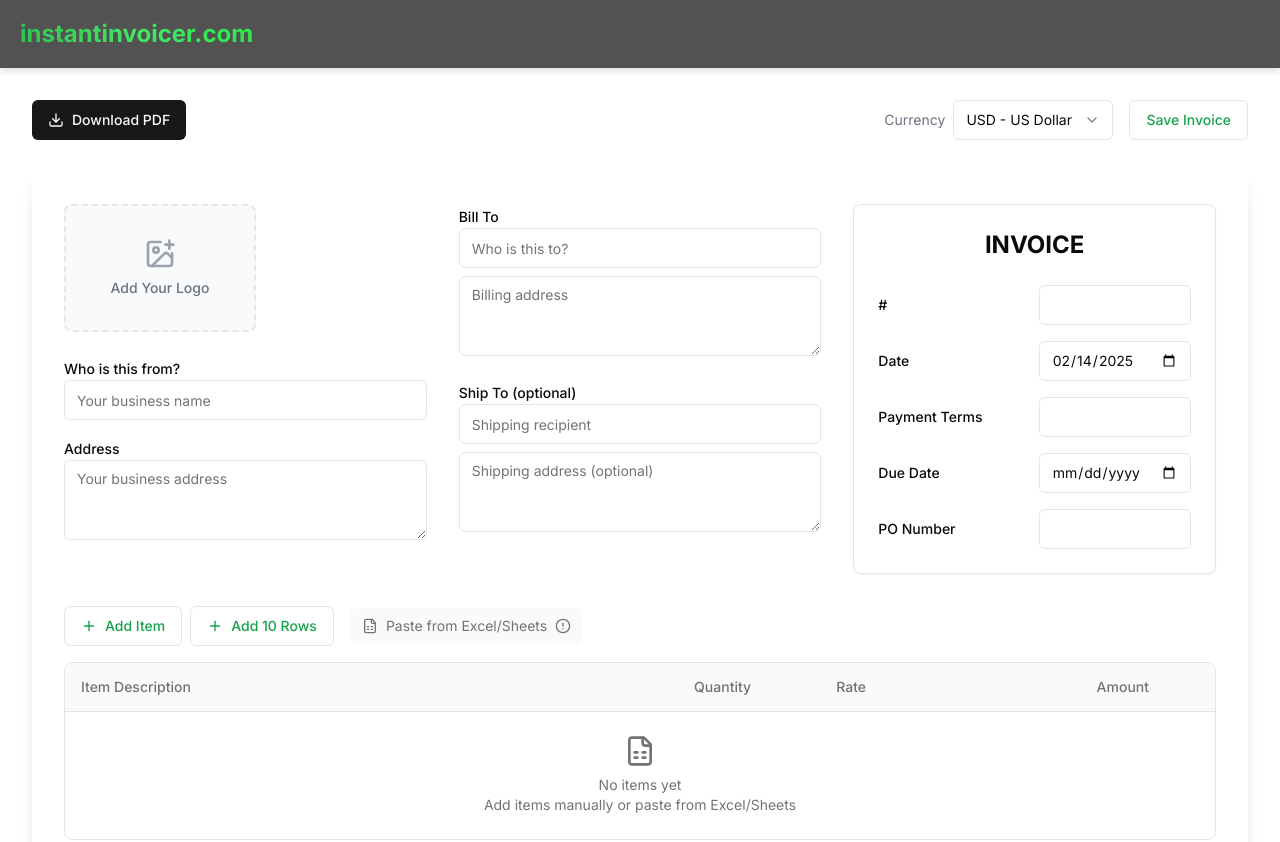
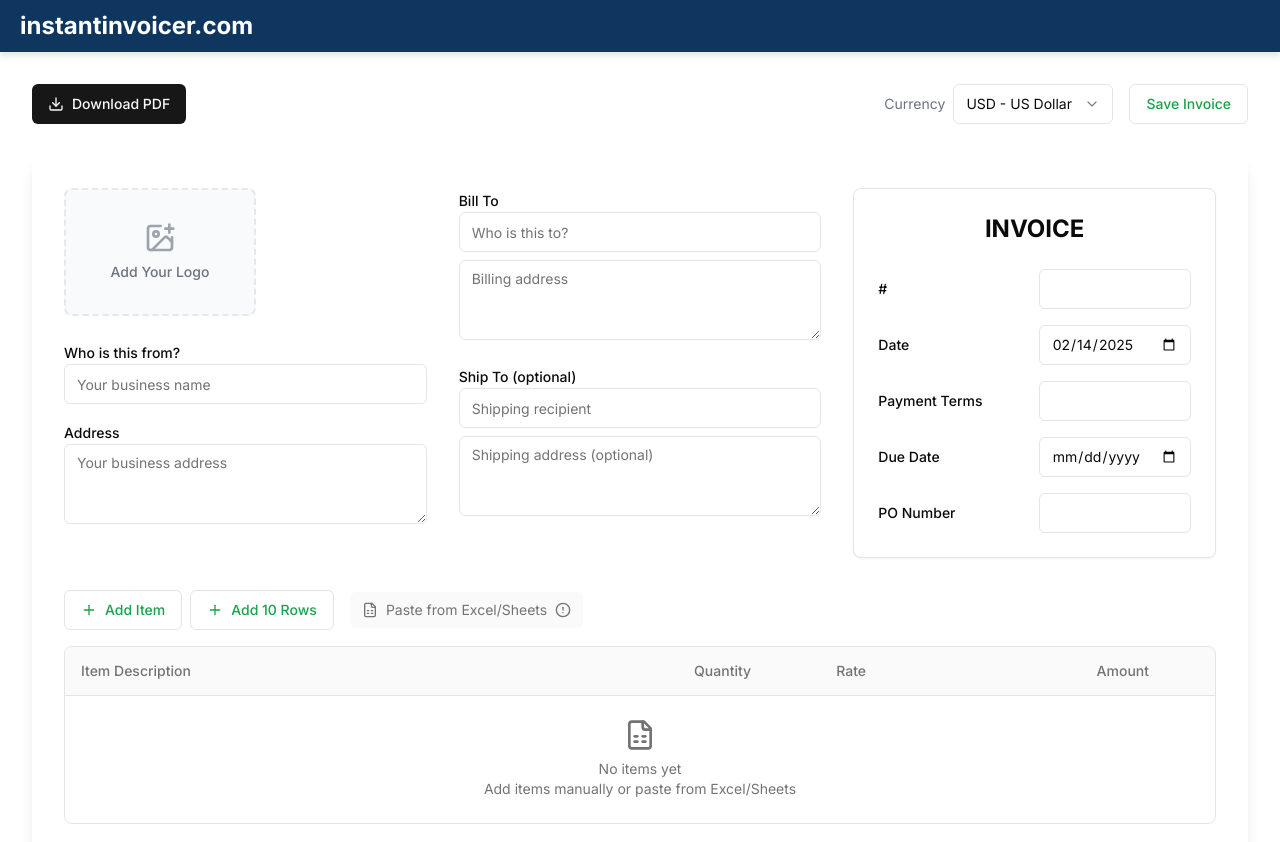
Before and after one commit to zmantasha/invoice-genetator-3, a Next.js app: page /user/invoicetamplate in a window 1280 px wide. Shown: the top 842 px of the page. Built offline with nearby package versions, Linux system fonts and the light colour scheme.

Commit message:
Update navbar.module.css

```diff
--- a/components/navbar/navbar.module.css
+++ b/components/navbar/navbar.module.css
@@ -1,8 +1,8 @@
 .nav {
   /* background-color: #333; */
-  padding: 1rem 0;
+  padding: 0.5rem 0;
   position: relative;
-  background-color: #535252; /* Change to your preferred background color */
+  background-color: #0e365e; /* Change to your preferred background color */
   box-shadow: 0 4px 6px rgba(0, 0, 0, 0.1);
 }
 
@@ -25,9 +25,7 @@
 .logo {
   font-size: 1.5rem;
   font-weight: bold;
-  background: linear-gradient(90deg, #31c453, #43e665, #2ee84b);
-  -webkit-background-clip: text;
-  -webkit-text-fill-color: transparent;
+  color:#ffffff;
   margin-right: 2rem;
   white-space: nowrap;
   cursor: pointer;
@@ -98,25 +96,25 @@
   text-transform: capitalize;
 }
 
-.linkProfile::after {
+/* .linkProfile::after {
   content: '▼';
   margin-left: 0.5rem;
   font-size: 0.75rem;
-}
+} */
 
 .dropdownMenu {
   position: absolute;
   top: 100%;
   right: 0;
-  background-color: #2a2a2a;
-  box-shadow: 0 4px 12px rgba(0, 0, 0, 0.15);
+  background-color: #003366;
+  box-shadow: rgba(0, 0, 0, 0.35) 0px 5px 15px;
   border-radius: 6px;
   z-index: 1000;
-  min-width: 280px; /* Ensures minimum width */
+  min-width: 375px; /* Ensures minimum width */
   width: fit-content; /* Expands based on content */
   max-width: 600px; /* Prevents it from being too wide */
   margin-top: 0.5rem;
-  padding: 0.5rem;
+/*   padding: 0.5rem; */
   overflow: hidden;
   white-space: nowrap; /* Prevents text from breaking */
 }
@@ -126,7 +124,7 @@
   display: flex;
   align-items: center;
   gap: 1.25rem;
-  color: #b3b1b1;
+  color: #e0e0e0;
   max-width: 100%;
   white-space: nowrap;
 }
@@ -161,13 +159,13 @@
   padding: 0.75rem 1rem;
   color: #e0e0e0;
   cursor: pointer;
-  border-bottom: 1px solid #444;
+  border-bottom: 1px solid #ffffff;
   transition: all 0.3s ease;
 }
 
 .dropdownItem:hover {
   color: #ffffff;
-  background: linear-gradient(90deg, #2a2a2a, #353535, #2a2a2a);
+  background-color: #003380;
   text-shadow: 0 0 12px rgba(76, 175, 80, 0.8);
 }
 
@@ -208,7 +206,7 @@
     top: 100%;
     left: 0;
     right: 0;
-    background-color: #333;
+    background-color: #003366;
     flex-direction: column;
     align-items: stretch;
     padding: 1rem;
```
